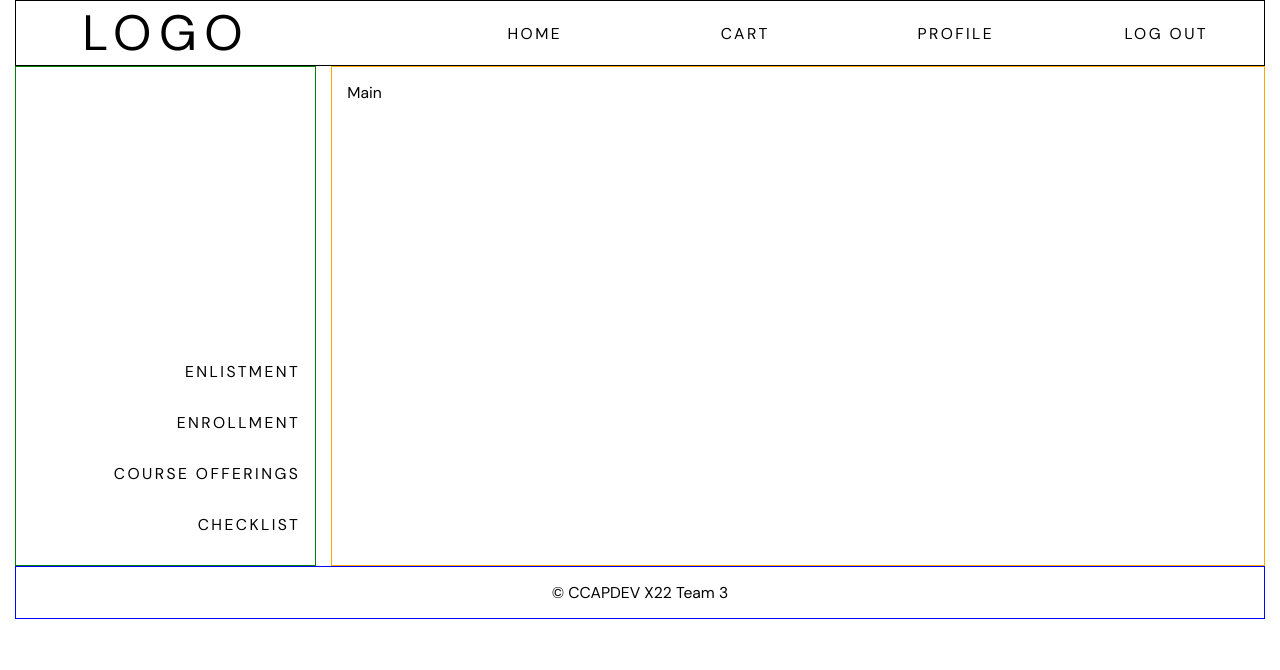
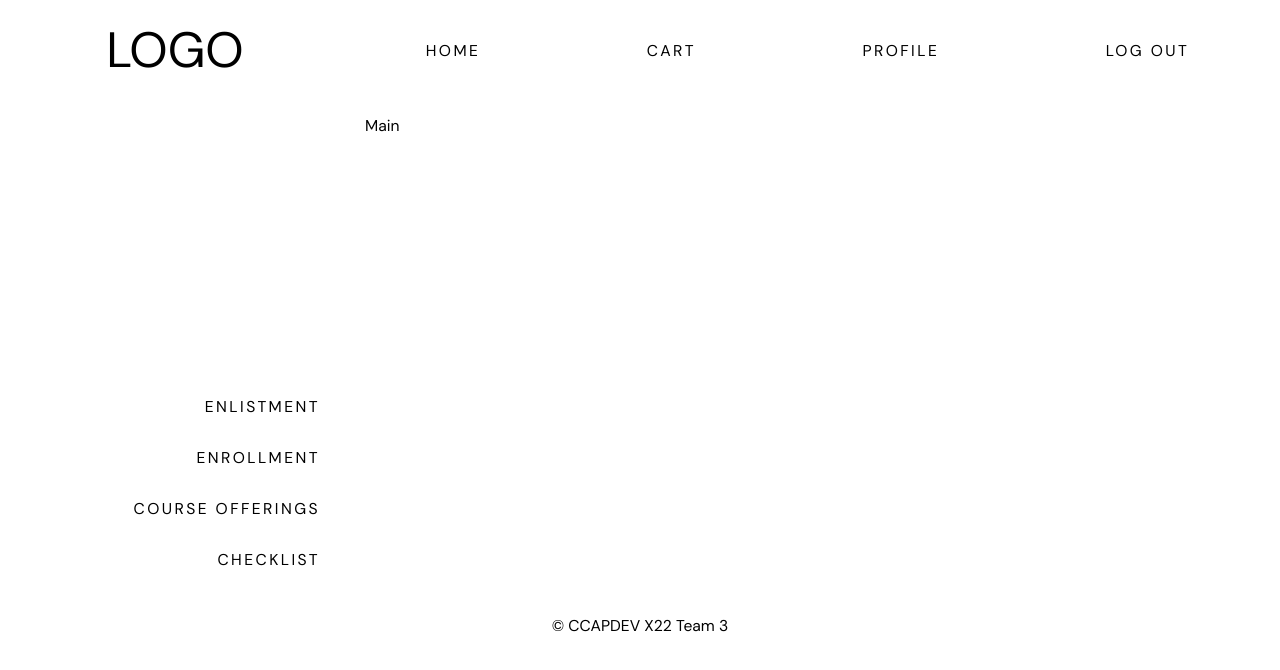
Before and after one commit to gabdelacruz10/animo-sys, a plain HTML site: page index.html in a window 1280 px wide. Drawn offline with Linux system fonts and the light colour scheme.

Commit message:
initial commit (flexbox system)

```diff
--- a/index.html
+++ b/index.html
@@ -13,11 +13,14 @@
     <div id="content">
         <header>
             <div id="logo">LOGO</div>
-            <div id="home">HOME</div>
-            <div id="cart">CART</div>
-            <div id="profile">PROFILE</div>
-            <div id="log-out">LOG OUT</div>
+            <nav>
+                <div id="home">HOME</div>
+                <div id="cart">CART</div>
+                <div id="profile">PROFILE</div>
+                <div id="log-out">LOG OUT</div>
+            </nav>
         </header>
+
         <div id="sidebar">
             <div>ENLISTMENT</div>
             <div>ENROLLMENT</div>
--- a/styles.css
+++ b/styles.css
@@ -10,61 +10,58 @@ html {
 
 body {
     height: 1000px;
-    margin: 0 15px;
+    margin: 100px 15px 0 15px;
     font-family: 'DM Sans', sans-serif;
 }
 
-#content {
-    margin: 0 auto;
-    display: grid;
-    grid-column-gap: 15px;
-    grid-template-columns: repeat(12, 1fr);
+/* #content {
+    width: auto;
+} */
+
+header {
+    height: 100px;
+    display: flex;
+    position: fixed;
+    top: 0;
+    left: 0;
+    right: 0;
+    padding: 15px 7.5px;
+    background-color: white;
+    /* border: 1px solid black; */
 }
 
-header {
-    grid-column: 1 / 13;
-    display: grid;
-    grid-template-columns: repeat(12, 1fr);
-    grid-column-gap: 15px;
-    border: 1px solid black;
+#logo {
+    max-width: 25vw;
+    flex-grow: 3;
+    margin: auto 7.5px;
+    font-size: calc(1.5rem + 2vw);
+    text-align: center;
 }
 
-header div {
-    margin: auto 0;
+header nav {
+    max-width: 75vw;
+    flex-grow: 9;
+    display: flex;
+    justify-content: flex-end;
+}
+
+header nav div {
+    margin: auto 7.5px;
     font-size: calc(.5rem + .6vw);
     letter-spacing: 0.155em;
     text-align: center;
-}
-
-#logo {
-    grid-column: 1 / 4;
-    font-size: calc(1.5rem + 2vw);
-}
-
-#home {
-    grid-column: 5 / 7;
-}
-
-#cart {
-    grid-column: 7 / 9;
-}
-
-#profile {
-    grid-column: 9 / 11;
-}
-
-#log-out {
-    grid-column: 11 / 13;
+    flex-grow: 3;
 }
 
 #sidebar {
+    width: 25vw;
     display: flex;
+    position: fixed;
     flex-flow: column;
     justify-content: flex-end;
-    grid-column: 1 / 4;
     min-height: 500px;
     padding: 15px;
-    border: 1px solid green;
+    /* border: 1px solid green; */
     font-size: calc(.5rem + .6vw);
     letter-spacing: 0.155em;
     text-align: right;
@@ -75,17 +72,19 @@ header div {
 }
 
 #main {
+    margin-left: calc(15px + 25vw);
+    max-width: 75vw;
+    min-height: 500px;
     padding: 15px;
-    grid-column: 4 / 13;
-    border: 1px solid orange;
+    /* border: 1px solid orange; */
     font-size: calc(.5rem + .6vw);
 }
 
 footer {
-    /* min-height: 150px; */
-    grid-column: 1 / 13;
+    /* position: static; */
+    max-height: 150px;
     padding: 15px;
-    border: 1px solid blue;
+    /* border: 1px solid blue; */
     font-size: calc(.5rem + .6vw);
     text-align: center;
 }
```
Also changed, not shown: assets/fakelogo.png (added).
